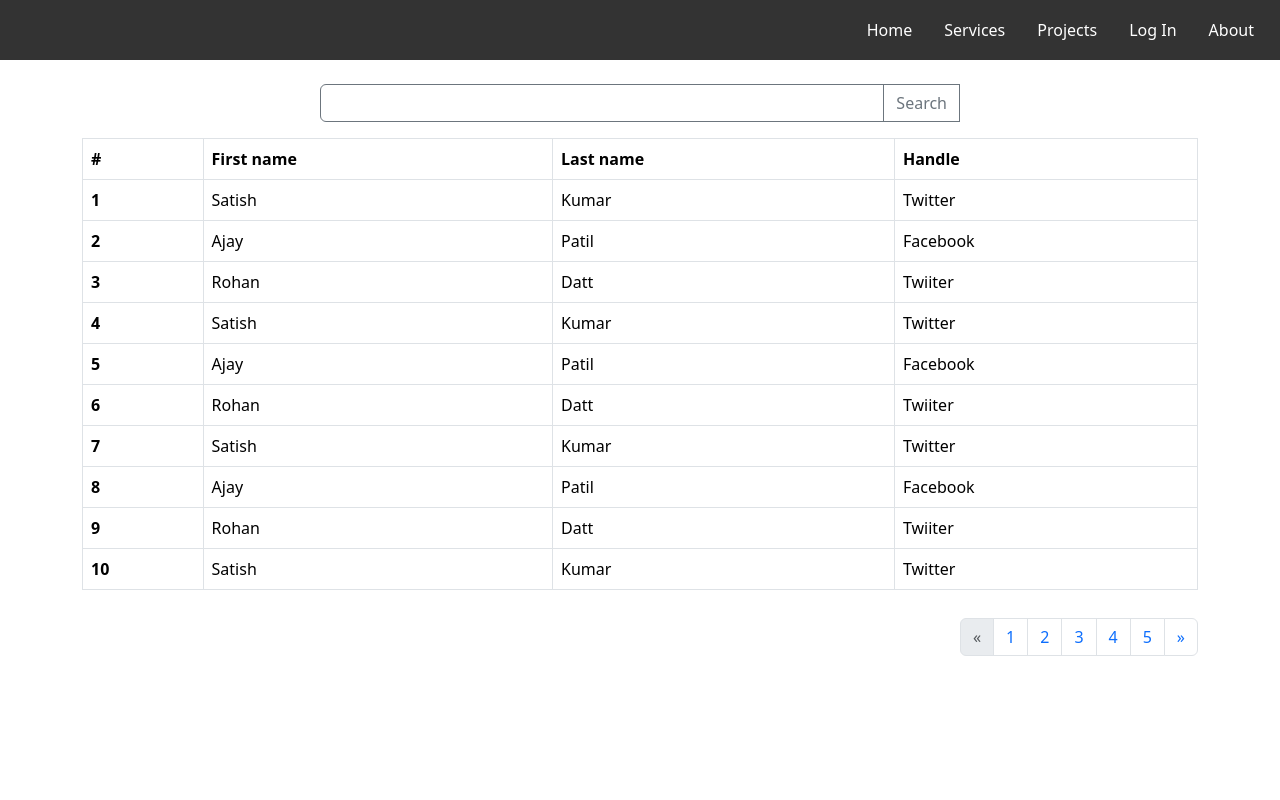
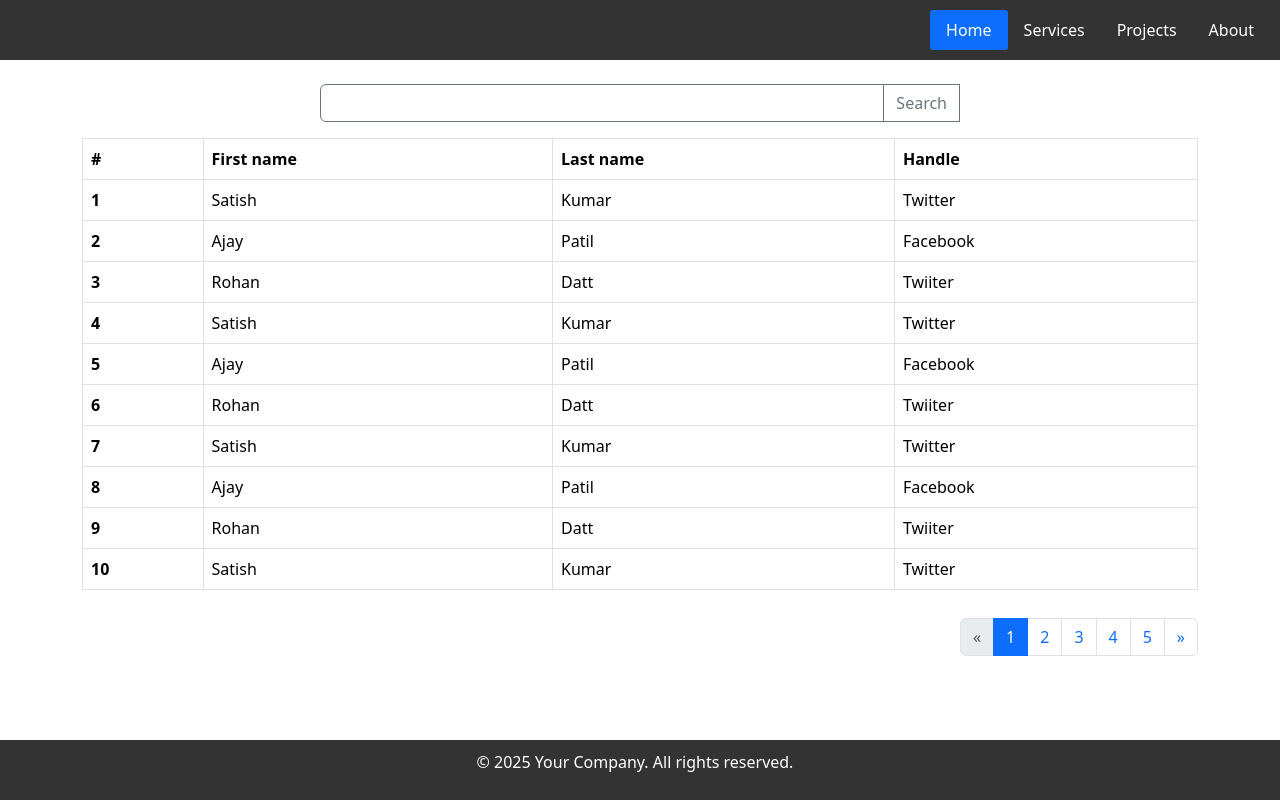
Before and after one commit to vinaythakoor004/angularApp, an Angular app: page /home in a window 1280 px wide. Built offline with nearby package versions, Linux system fonts and the light colour scheme.

Commit message:
Added footer

```diff
--- a/src/app/app.component.css
+++ b/src/app/app.component.css
@@ -0,0 +1,9 @@
+.activeClass {
+    background: #0d6efd;
+    border-radius: 3px;
+    color: white;
+}
+.activeClass:hover {
+    background: #0b5ed7;
+    color: white;
+}
--- a/src/app/app.component.html
+++ b/src/app/app.component.html
@@ -1,8 +1,13 @@
-<nav class="nav navbarClass">
-    <a class="nav-link active" aria-current="page" href="/home" (click)="navigatePage($event)">Home</a>
-    <a class="nav-link" href="/services" (click)="navigatePage($event)">Services</a>
-    <a class="nav-link" href="/projects" (click)="navigatePage($event)">Projects</a>
-    <a class="nav-link" href="/login" (click)="navigatePage($event)">Log In</a>
-    <a class="nav-link" href="/about" (click)="navigatePage($event)">About</a>
+<nav #navbar class="nav navbarClass">
+    <a #home class="nav-link" aria-current="page" routerLink="/home" [routerLinkActive]="['activeClass']" (click)="navigatePage($event, home)">Home</a>
+    <a #services class="nav-link" routerLink="/services" [routerLinkActive]="['activeClass']" (click)="navigatePage($event, services)">Services</a>
+    <a #projects class="nav-link" routerLink="/projects" [routerLinkActive]="['activeClass']" (click)="navigatePage($event, projects)">Projects</a>
+    <a #about class="nav-link" routerLink="/about" [routerLinkActive]="['activeClass']" (click)="navigatePage($event, about)">About</a>
 </nav>
 <router-outlet />
+
+<nav #navbar class="nav navbarClass fixed-bottom">
+    <div class="container text-center">
+        <p>&copy; 2025 Your Company. All rights reserved.</p>
+    </div>
+</nav>
--- a/src/app/app.component.ts
+++ b/src/app/app.component.ts
@@ -1,18 +1,24 @@
+import { CommonModule } from '@angular/common';
 import { Component } from '@angular/core';
-import { RouterOutlet } from '@angular/router';
+import { Router, RouterLink, RouterLinkActive, RouterOutlet } from '@angular/router';
 
 @Component({
   selector: 'app-root',
-  imports: [RouterOutlet],
+  imports: [ CommonModule, RouterLink, RouterOutlet, RouterLinkActive],
   templateUrl: './app.component.html',
   styleUrl: './app.component.css'
 })
 export class AppComponent {
   title = 'AngularApp';
+  routeName: string = "home";
 
-  navigatePage(e: any) {
-    if (e) {
-      // e.preventDefault();
+  constructor(
+    private router: Router) {
+  }
+
+  navigatePage(e: any, element: any) {
+    if (element) {
+
     }
   }
 }
--- a/src/app/home/home.component.css
+++ b/src/app/home/home.component.css
@@ -7,3 +7,8 @@
 .tableDiv {
     height: 30rem;
 }
+
+.paginationClass li a {
+    outline: none;
+    box-shadow: none
+}
--- a/src/app/home/home.component.html
+++ b/src/app/home/home.component.html
@@ -29,7 +29,7 @@
             <span aria-hidden="true">&laquo;</span>
           </a>
         </li>
-        <li *ngFor="let item of pageSize; let i = index;" class="page-item"><a #pageLink (click)="getPageData(i+1, $event)"
+        <li #pageNoElement *ngFor="let item of pageSize; let i = index;" class="page-item"><a #pageLink [ngClass]="{ active: currentPage === i+1 }" (click)="getPageData(i+1, $event, pageNoElement)"
             class="page-link" href="#">{{i+1}}</a></li>
         <li class="page-item">
           <a class="page-link" [class.disabled]="currentPage == pageSize.length"
--- a/src/app/home/home.component.ts
+++ b/src/app/home/home.component.ts
@@ -71,7 +71,7 @@ export class HomeComponent {
     return this.pageSize = [...Array(limit)].map((a, i) => i+1)
   }
 
-  getPageData(page: number, e?: any): void {
+  getPageData(page: number, e?: any, pageNoElement?: any): void {
     this.currentPage = page;
     if (e) {
       e.preventDefault();
```
